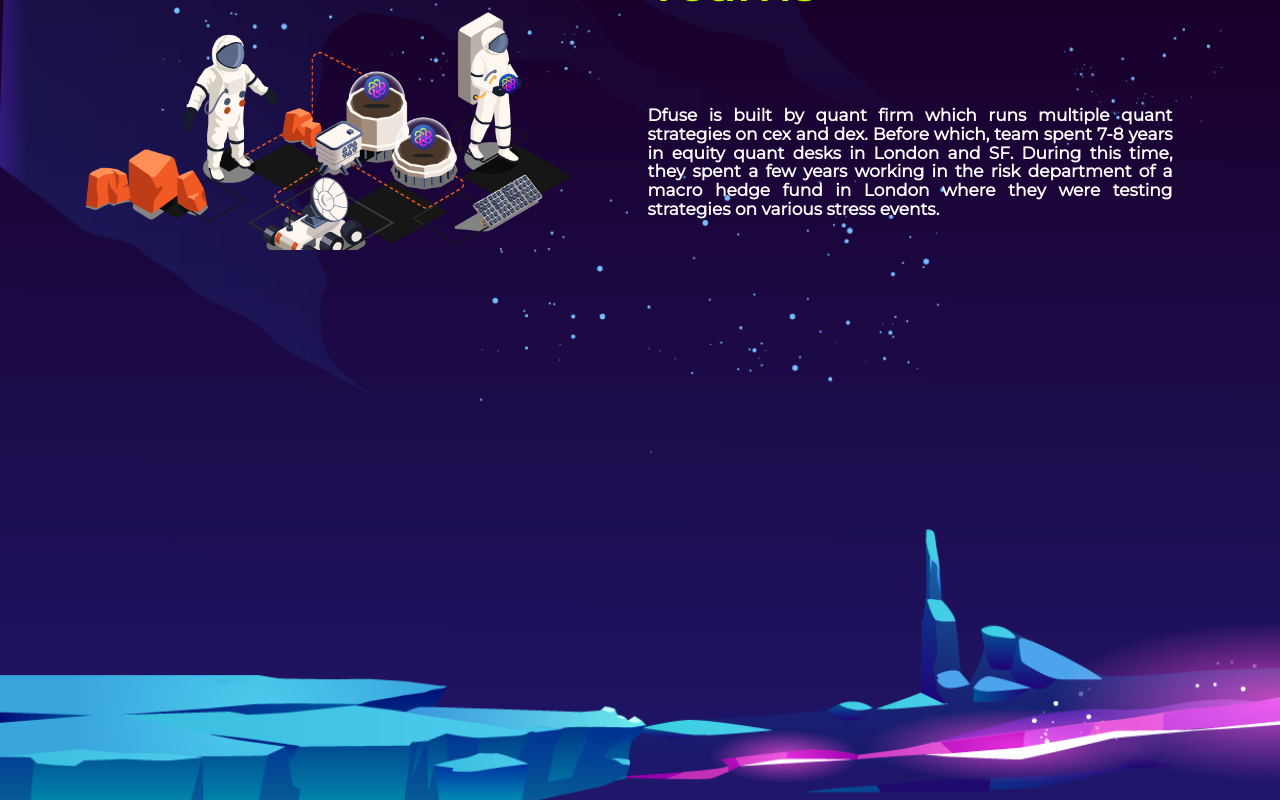
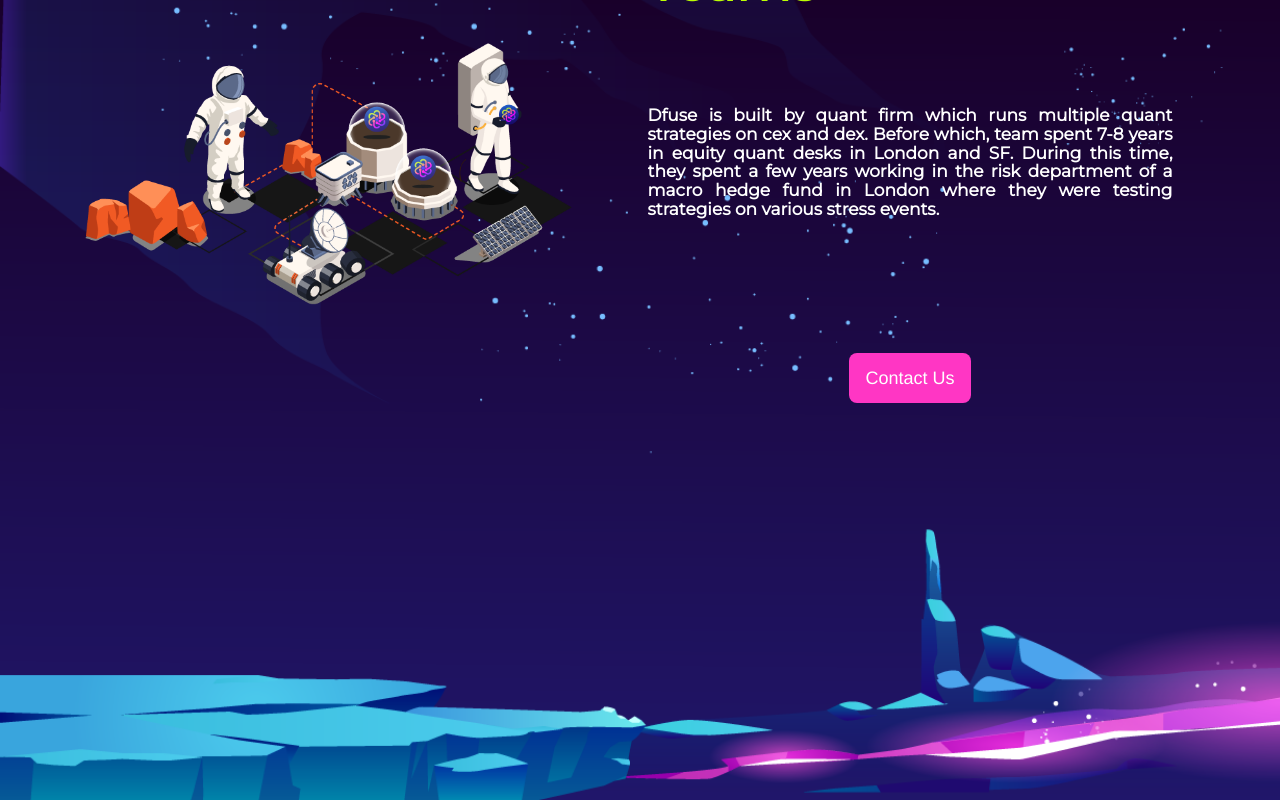
Before and after one commit to ygarg25/dfuse_webApp, a React (Create React App) app: page /home in a window 1280 px wide. Shown: the part 2855-3655 px from the top of the page. Built offline with nearby package versions, Linux system fonts and the light colour scheme.

Commit message:
add contact us

```diff
--- a/src/Component/teams.jsx
+++ b/src/Component/teams.jsx
@@ -20,33 +20,28 @@
                 Before which, team spent 7-8 years in equity quant desks in London and SF. During this time,
                 they spent a few years working in the risk department of a macro hedge fund in London where
                 they were testing strategies on various stress events.
+            </p>
 
+            <br />
+            <br />
+            <br />
+            <br />
+            <br />
+            <br />
+            <br />
+            <br />
+            <br />
 
-                {/* A was the first technical hire of a Y Combinator backed, Ed-tech startup based in Silicon
-                Valley where he was the sole Back End engineer. He took the company to 2M+ paid users. A is a
-                self-taught programmer who wrote his first AI algorithms to automate video gameplay. His next AI
-                automation project was with trading systems and his open source project based on Reinforcement
-                learning featured as one of github’s top 5 projects. A is leading technical development for dFuse
-                <br />
-                <br />
-                B has a CFA, an M.Tech in Computer Science
-                and a MSc in Financial Economics. B has worked as a Quantitative Researcher
-                at a $1B+ AUM systematic hedge fund. B brings an insider’s perspective of quantitative
-                trading environments. He automated the entire trading system at the fund by developing a
-                trade execution algorithm. The system intelligently placed orders, saving around 50% in slippage costs,
-                and cut down the number of traders from 5 to 1. B leads the research and quant efforts at dFuse.
-                He manages the entire pipeline from strategy generation to robustness analysis to capital allocation.
-                <br />
-                <br />
-                A{'&'}B have experience working together and running HFT systems. They have also written market
-                making algorithms for multiple regional centralised exchanges and have a market share of
-                high single digit in multiple crypto markets.
-                <br />
-                <br />
-                C has worked in and co founded startups for 10 years including working with A{'&'}B.
-                He brings in product management and technical experience. He has experience writing
-                smart contracts and has been an active DeFi Yield Farmer since early 2020. */}
-            </p>
+            <div className="row">
+                <div className="col-12 text-center">
+                    <a
+                        href="https://docs.google.com/forms/d/e/1FAIpQLSdBqpPBNRXcj9HKvXwfbzyDIYG_oTPXSlR59flvsKJhgm-xkA/viewform"
+                        target="_blank"
+                    >
+                        <button type="button" className="button-1">Contact Us</button>
+                    </a>
+                </div>
+            </div>
         </div>
     }
 }
```
